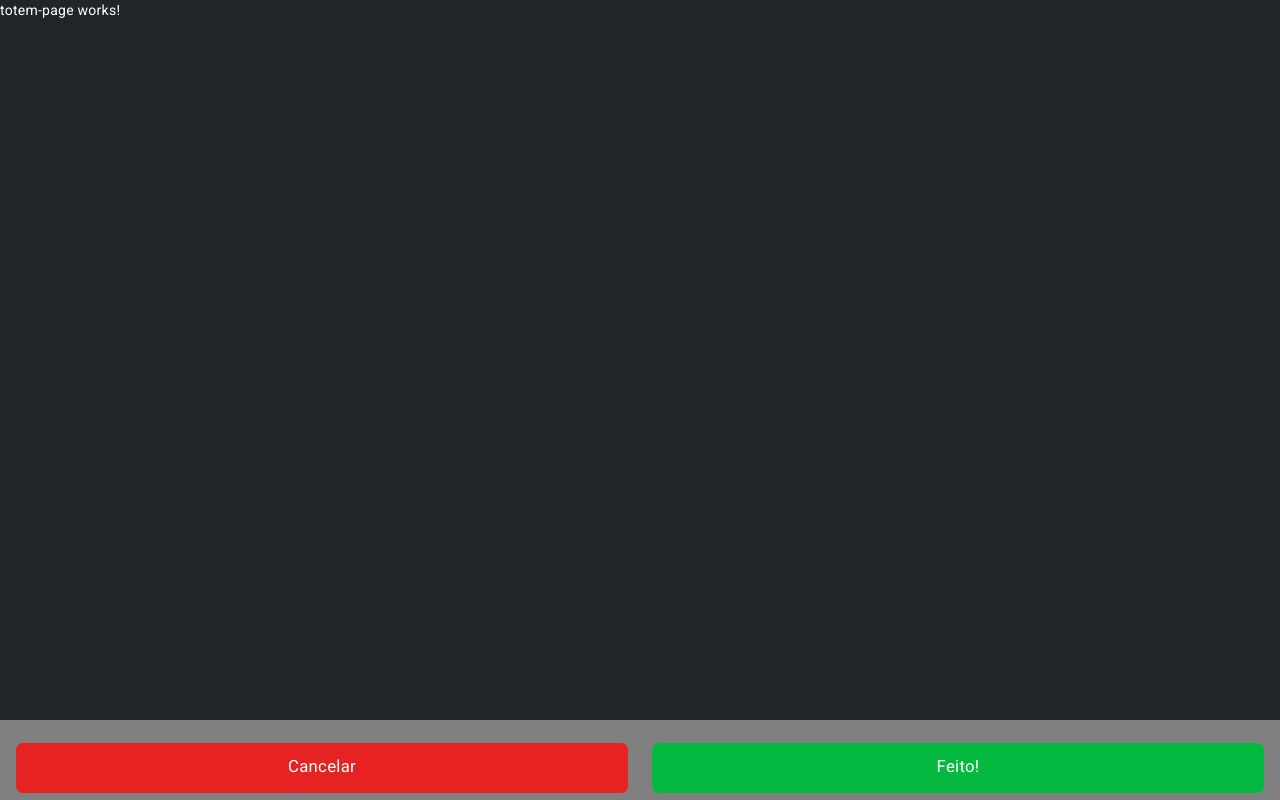
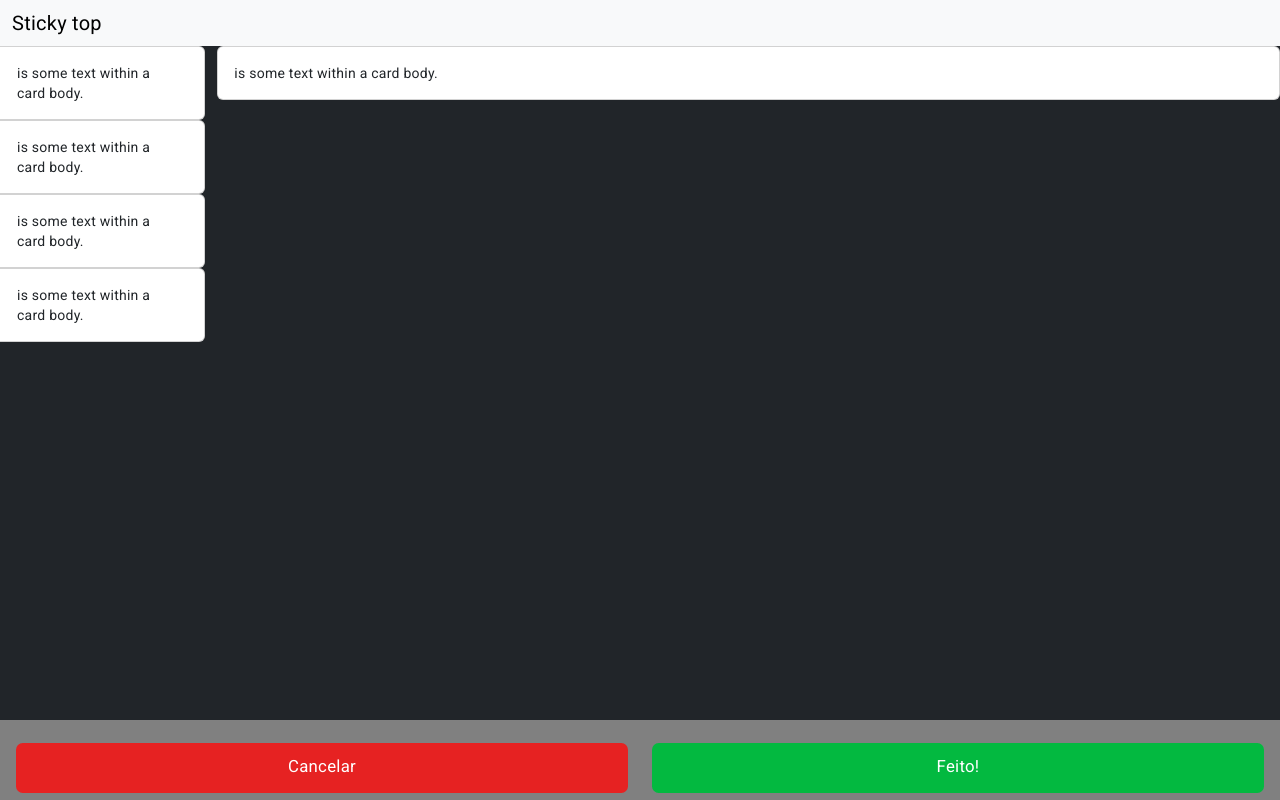
Before and after one commit to landergerotto/FazbearPizzariaProject, an Angular app in the folder Front/FazbearPizzaria/: page /totem in a window 1280 px wide. Built offline with nearby package versions, Linux system fonts and the light colour scheme.

Commit message:
Madero Style?

```diff
--- a/Front/FazbearPizzaria/src/app/totem-page/totem-page.component.html
+++ b/Front/FazbearPizzaria/src/app/totem-page/totem-page.component.html
@@ -1,4 +1,62 @@
-<p>totem-page works!</p>
+<nav class="navbar sticky-top navbar-light bg-light">
+  <div class="container-fluid">
+    <a class="navbar-brand" href="#">Sticky top</a>
+  </div>
+</nav>
+<div class="main">
+  <div class="row">
+    <div class="col col-2">
+      <div class="row">
+
+        <div class="card">
+          <div class="card-body">
+              is some text within a card body.
+          </div>
+        </div>
+
+      </div>
+      <div class="row">
+        <div class="card">
+          <div class="card-body">
+
+              is some text within a card body.
+
+          </div>
+        </div>
+      </div>
+      <div class="row">
+        <div class="card">
+          <div class="card-body">
+
+              is some text within a card body.
+
+          </div>
+        </div>
+      </div>
+      <div class="row">
+        <div class="card">
+          <div class="card-body">
+
+              is some text within a card body.
+
+          </div>
+        </div>
+      </div>
+    </div>
+
+    <div class="col col-10">
+      <div class="card">
+        <div class="card-body">
+
+            is some text within a card body.
+
+        </div>
+      </div>
+    </div>
+
+  </div>
+
+</div>
 <div id="footer" class="p-3">
   <div class="row">
     <div class="col col-6">
```
